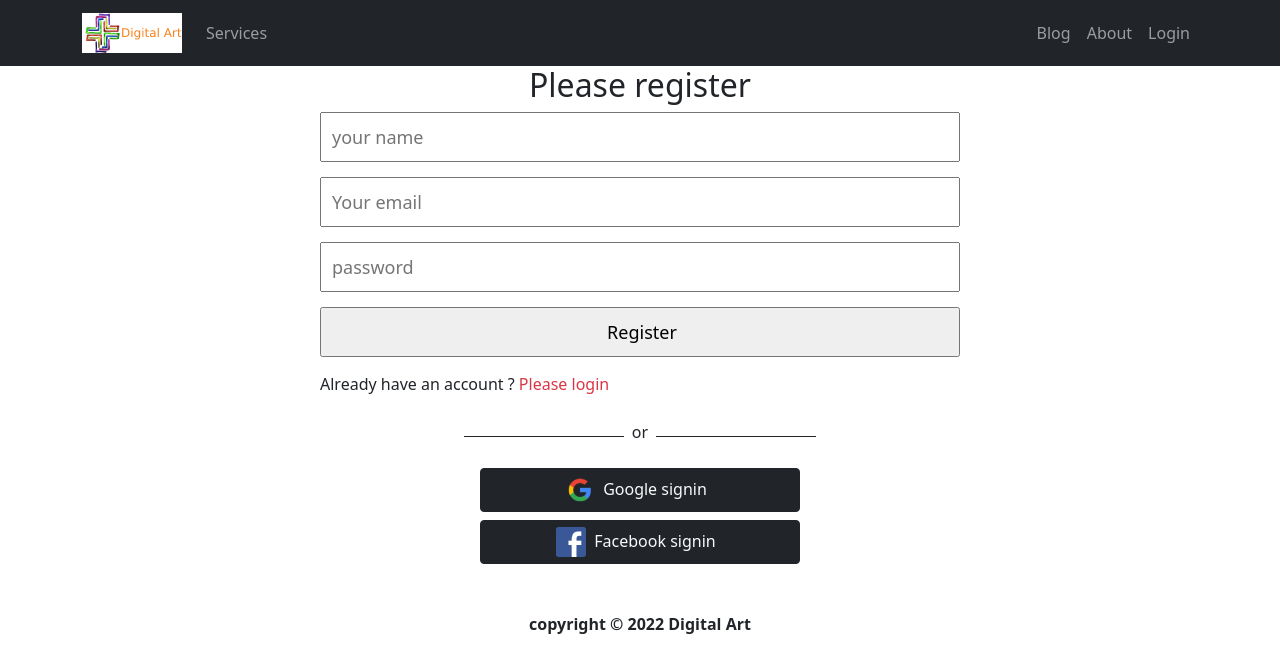
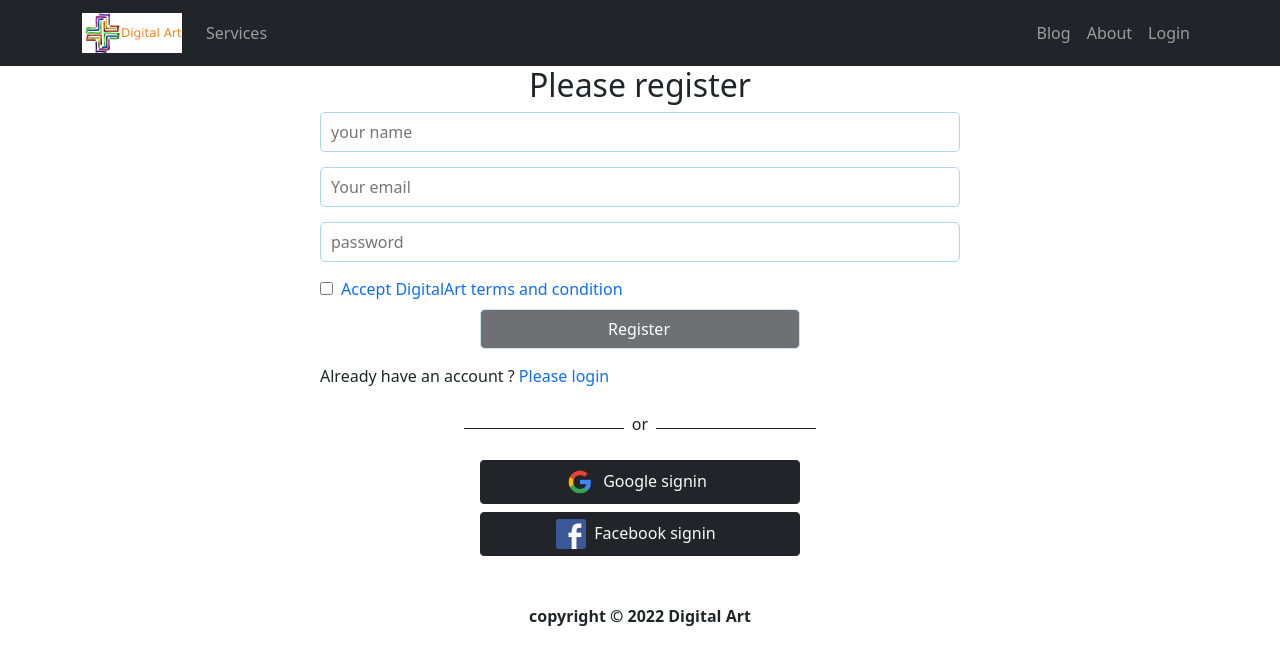
Before and after one commit to MahbubMorshed/services, a React (Create React App) app: page /register in a window 1280 px wide. Shown: the top 672 px of the page. Built offline with nearby package versions, Linux system fonts and the light colour scheme; no server answers.

Commit message:
reload error solved

```diff
--- a/package.json
+++ b/package.json
@@ -14,6 +14,7 @@
     "react-firebase-hooks": "^5.0.3",
     "react-router-dom": "^6.3.0",
     "react-scripts": "5.0.1",
+    "react-toastify": "^8.2.0",
     "web-vitals": "^2.1.4"
   },
   "scripts": {
--- a/src/Pages/login/login/Login.js
+++ b/src/Pages/login/login/Login.js
@@ -1,8 +1,13 @@
+import { async } from "@firebase/util";
 import React, { useRef } from "react";
 import { Button, Form } from "react-bootstrap";
-import { useSignInWithEmailAndPassword } from "react-firebase-hooks/auth";
+import {
+  useSendPasswordResetEmail,
+  useSignInWithEmailAndPassword,
+} from "react-firebase-hooks/auth";
 import { Link, useLocation, useNavigate } from "react-router-dom";
 import auth from "../../../firebase.init";
+import Loading from "../../shared/loading/Loading";
 import SocialLogin from "../socialLogin/SocialLogin";
 
 const Login = () => {
@@ -12,12 +17,21 @@ const Login = () => {
   const location = useLocation();
 
   let from = location.state?.from?.pathname || "/";
+  let errorElement;
 
   const [signInWithEmailAndPassword, user, loading, error] =
     useSignInWithEmailAndPassword(auth);
+  const [sendPasswordResetEmail, sending] = useSendPasswordResetEmail(auth);
 
   if (user) {
     navigate(from, { replace: true });
+  }
+  if (loading || sending) {
+    <Loading />;
+  }
+
+  if (error) {
+    errorElement = <p className="text-danger">Error: {error.message}</p>;
   }
 
   const handleSubmit = (event) => {
@@ -27,9 +41,17 @@ const Login = () => {
 
     signInWithEmailAndPassword(email, password);
   };
+
   const navigateRegister = (event) => {
     navigate("/register");
   };
+
+  const resetPassword = async () => {
+    const email = emailRef.current.value;
+    await sendPasswordResetEmail(email);
+    alert("Sent email");
+  };
+
   return (
     <div className="container w-50 mx-auto mt-2">
       <h2 className="text-dark text-center">Please login</h2>
@@ -51,21 +73,29 @@ const Login = () => {
             required
           />
         </Form.Group>
-        <Form.Group className="mb-3" controlId="formBasicCheckbox">
-          <Form.Check type="checkbox" label="Check me out" />
-        </Form.Group>
-        <Button variant="dark" type="submit">
+        <Button variant="dark w-50 mx-auto d-block mb-2" type="submit">
           Login
         </Button>
       </Form>
+      {errorElement}
       <p>
         New to Digital Art ?{" "}
         <Link
           to="/register"
-          className="text-danger pe-auto text-decoration-none"
+          className="text-primary pe-auto text-decoration-none"
           onClick={navigateRegister}
         >
           Please register
+        </Link>
+      </p>
+      <p>
+        Forget password ?{" "}
+        <Link
+          to="/register"
+          className="text-primary pe-auto text-decoration-none"
+          onClick={resetPassword}
+        >
+          Reset password
         </Link>
       </p>
       <SocialLogin />
--- a/src/Pages/login/register/Register.js
+++ b/src/Pages/login/register/Register.js
@@ -1,13 +1,20 @@
-import React from "react";
+import React, { useState } from "react";
 import { Link, useNavigate } from "react-router-dom";
-import { useCreateUserWithEmailAndPassword } from "react-firebase-hooks/auth";
+import {
+  useCreateUserWithEmailAndPassword,
+  useUpdateProfile,
+} from "react-firebase-hooks/auth";
 import "./register.css";
 import auth from "../../../firebase.init";
 import SocialLogin from "../socialLogin/SocialLogin";
+import Loading from "../../shared/loading/Loading";
 
 const Register = () => {
+  const [agree, setAgree] = useState(false);
+
   const [createUserWithEmailAndPassword, user, loading, error] =
-    useCreateUserWithEmailAndPassword(auth);
+    useCreateUserWithEmailAndPassword(auth, { sendEmailVerification: true });
+  const [updateProfile, updating, updateError] = useUpdateProfile(auth);
 
   const navigate = useNavigate();
 
@@ -15,16 +22,22 @@ const Register = () => {
     navigate("/login");
   };
   if (user) {
-    navigate("/home");
+    // navigate("/home");
+  }
+  if (loading || updating) {
+    <Loading />;
   }
 
-  const handleRegister = (event) => {
+  const handleRegister = async (event) => {
     event.preventDefault();
     const name = event.target.name.value;
     const email = event.target.email.value;
     const password = event.target.password.value;
-
-    createUserWithEmailAndPassword(email, password);
+    // const agree = event.target.terms.checked;
+    await createUserWithEmailAndPassword(email, password);
+    await updateProfile({ displayName: name });
+    alert("Updated profile");
+    navigate("/home");
   };
 
   return (
@@ -34,13 +47,30 @@ const Register = () => {
         <input type="text" name="name" id="" placeholder="your name" />
         <input type="email" name="email" id="" placeholder="Your email" />
         <input type="password" name="password" id="" placeholder="password" />
-        <input type="submit" value="Register" />
+        <input
+          onClick={() => setAgree(!agree)}
+          type="checkbox"
+          name="terms"
+          id="terms"
+        />
+        <label
+          className={agree ? "ps-2 text-dark" : "ps-2 text-primary"}
+          htmlFor="terms"
+        >
+          Accept DigitalArt terms and condition
+        </label>
+        <input
+          disabled={!agree}
+          className="btn btn-dark w-50 mx-auto mt-2"
+          type="submit"
+          value="Register"
+        />
       </form>
       <p>
         Already have an account ?{" "}
         <Link
           to="/login"
-          className="text-danger pe-auto text-decoration-none"
+          className="text-primary pe-auto text-decoration-none"
           onClick={navigateLogin}
         >
           Please login
--- a/src/Pages/login/register/register.css
+++ b/src/Pages/login/register/register.css
@@ -2,11 +2,13 @@
     margin: 0 auto;
     width: 50%;
 }
-.register-form input {
+.register-form input:not([type=checkbox]) {
     display: block;
     width: 100%;
-    height: 50px;
+    height: 40px;
+    border-radius: 5px;
+    border: 1px solid lightblue;
     padding-left: 10px;
-    font-size: 18px;
+    font-size: 16px;
     margin-bottom: 15px;
 }
--- a/src/Pages/login/requireAuth/RequireAuth.js
+++ b/src/Pages/login/requireAuth/RequireAuth.js
@@ -2,10 +2,16 @@ import React from "react";
 import { useAuthState } from "react-firebase-hooks/auth";
 import { Navigate, useLocation } from "react-router-dom";
 import auth from "../../../firebase.init";
+import Loading from "../../shared/loading/Loading";
 
 const RequireAuth = ({ children }) => {
-  const [user] = useAuthState(auth);
+  const [user, loading] = useAuthState(auth);
   const location = useLocation();
+
+  if (loading) {
+    return <Loading />;
+  }
+
   if (!user) {
     return <Navigate to="/login" state={{ from: location }} replace />;
   }
--- a/src/Pages/login/socialLogin/SocialLogin.js
+++ b/src/Pages/login/socialLogin/SocialLogin.js
@@ -4,17 +4,18 @@ import fb from "../../../images/fb.png";
 import { useSignInWithGoogle } from "react-firebase-hooks/auth";
 import auth from "../../../firebase.init";
 import { useNavigate } from "react-router-dom";
+import Loading from "../../shared/loading/Loading";
 
 const SocialLogin = () => {
   const [signInWithGoogle, user, loading, error] = useSignInWithGoogle(auth);
   const navigate = useNavigate();
+
   let errorElement;
+  if (loading) {
+    <Loading />;
+  }
   if (error) {
-    errorElement = (
-      <div>
-        <p className="text-danger">Error: {error.message}</p>
-      </div>
-    );
+    errorElement = <p className="text-danger">Error: {error.message}</p>;
   }
   if (user) {
     navigate("/home");
--- /dev/null
+++ b/src/Pages/shared/loading/Loading.js
@@ -0,0 +1,15 @@
+import React from "react";
+import { Spinner } from "react-bootstrap";
+
+const Loading = () => {
+  return (
+    <div
+      style={{ height: "400px" }}
+      className="w-100 d-flex justify-content-center align-items-center"
+    >
+      <Spinner animation="border" variant="primary" />
+    </div>
+  );
+};
+
+export default Loading;
```
Also changed, not shown: 1 other file (tests, documents, lock files or other folders).
